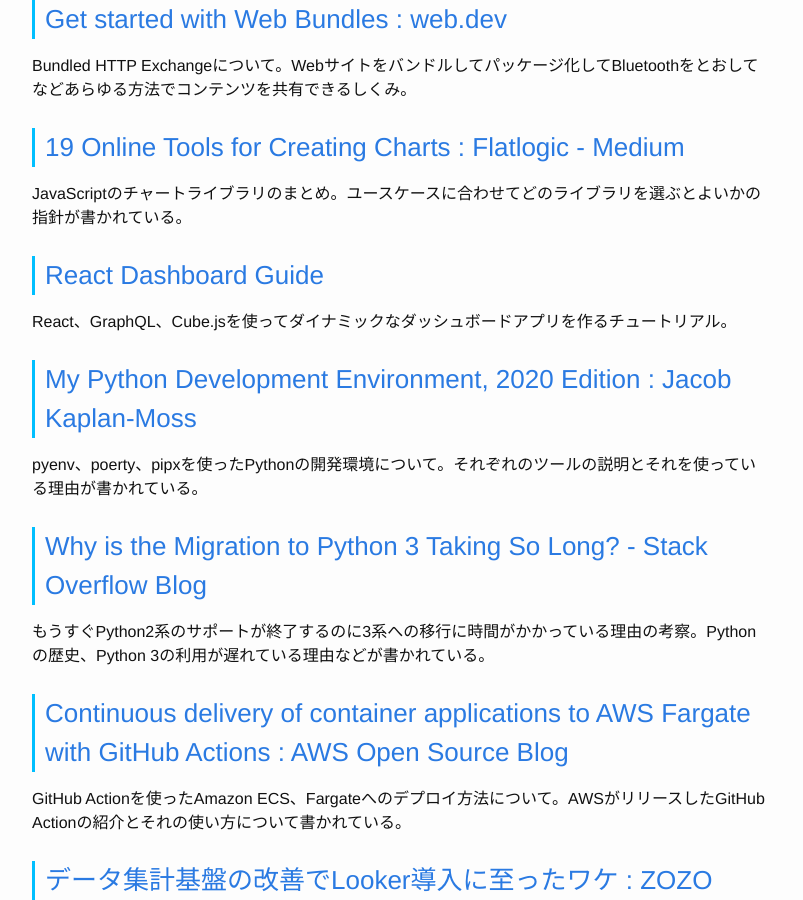
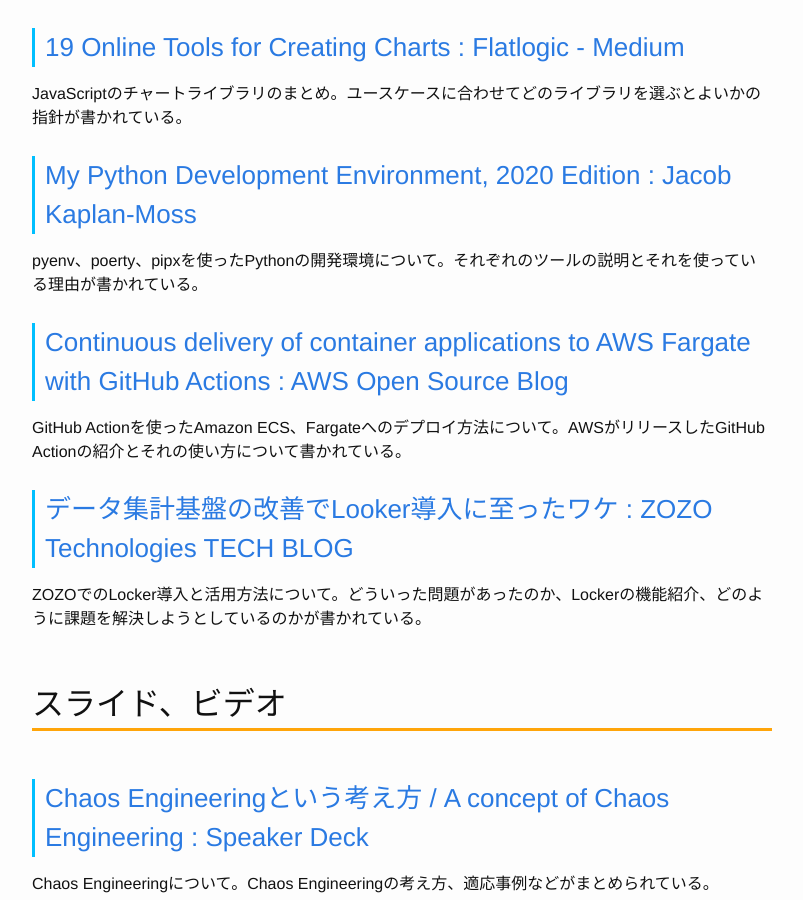
Before and after one commit to Gather-Tech/Gather-Tech.github.io, a Jekyll site: the page built from _posts/2019/2019-11-18-Gather177.md, in a window 1280 px wide and 900 px high, scrolled down 1952 px. Shown: the whole window, without its empty margins (238-1041 px from the left). Built offline with Jekyll 4.4.1, drawn with Linux system fonts in a browser that asks for light colours; comment, search, counter and statistics services are not loaded.

Commit message:
reduced articles

```diff
--- a/_posts/2019/2019-11-18-Gather177.md
+++ b/_posts/2019/2019-11-18-Gather177.md
@@ -18,8 +18,6 @@
 
 - [GitHub : YouTube](https://www.youtube.com/user/github/videos)
 - [New from Universe 2019: GitHub for mobile, GitHub Archive Program, and more : The GitHub Blog](https://github.blog/2019-11-13-universe-day-one/)
-
-## 今週のイチオシ
 
 ## ニュース
 
@@ -49,17 +47,9 @@
 
 JavaScriptのチャートライブラリのまとめ。ユースケースに合わせてどのライブラリを選ぶとよいかの指針が書かれている。
 
-### [React Dashboard Guide](https://react-dashboard.cube.dev/)
-
-React、GraphQL、Cube.jsを使ってダイナミックなダッシュボードアプリを作るチュートリアル。
-
 ### [My Python Development Environment, 2020 Edition : Jacob Kaplan-Moss](https://jacobian.org/2019/nov/11/python-environment-2020/#atom-entries)
 
 pyenv、poerty、pipxを使ったPythonの開発環境について。それぞれのツールの説明とそれを使っている理由が書かれている。
-
-### [Why is the Migration to Python 3 Taking So Long? - Stack Overflow Blog](https://stackoverflow.blog/2019/11/14/why-is-the-migration-to-python-3-taking-so-long/)
-
-もうすぐPython2系のサポートが終了するのに3系への移行に時間がかかっている理由の考察。Pythonの歴史、Python 3の利用が遅れている理由などが書かれている。
 
 ### [Continuous delivery of container applications to AWS Fargate with GitHub Actions : AWS Open Source Blog](https://aws.amazon.com/jp/blogs/opensource/github-actions-aws-fargate/)
 
```
